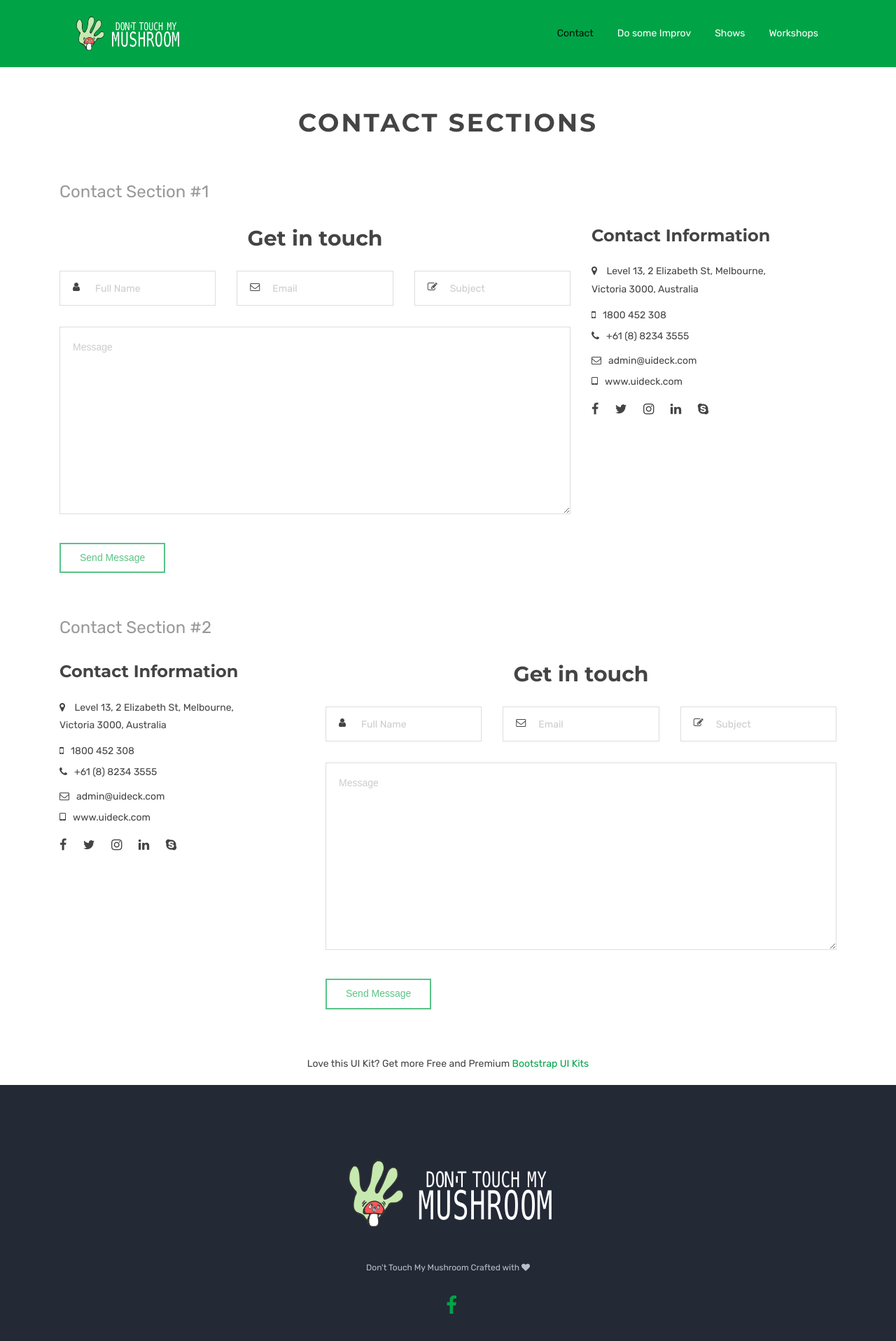
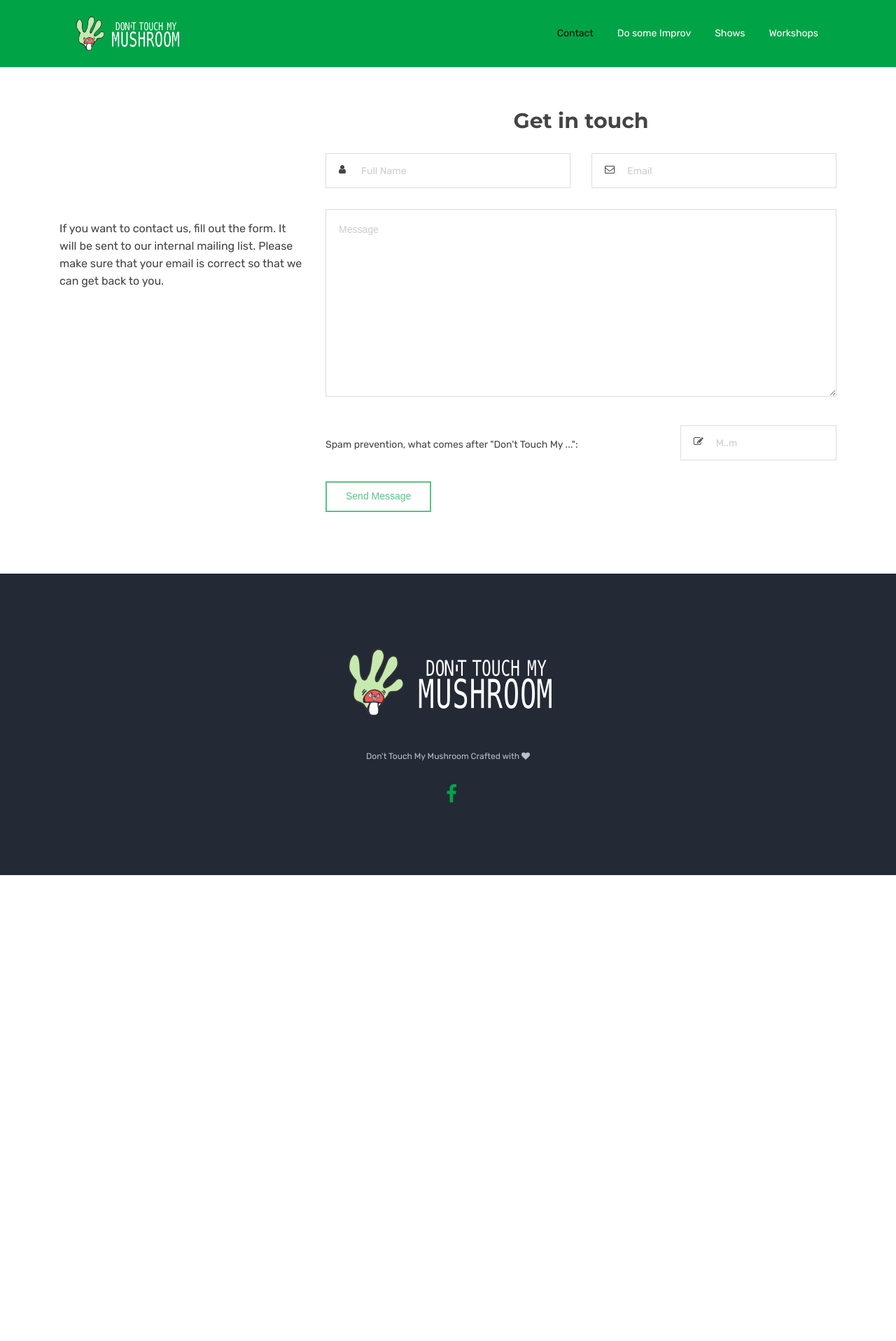
Before and after one commit to dont-touch-my-mushroom/dont-touch-my-mushroom.github.io, a Jekyll site: the page built from contact.html, in a window 1280 px wide. Shown: the top 1917 px of the page at 70% size. Built offline with Jekyll 4.4.1, drawn with Linux system fonts in a browser that asks for light colours.

Commit message:
Fixed contact page.

```diff
--- a/contact.html
+++ b/contact.html
@@ -14,156 +14,38 @@ canonical: https://dont-tou.ch/contact
 ---
 {% include JB/setup %}
 <!-- Content Area Start -->
+
 <div id="content">
   <div class="container">
-        <div class="row">
-          <div class="col-md-12">
-            <div class="page-header-title">
-              <h2 class="heading-title text-center">Contact Sections</h2>
-            </div>
-          </div>
-        </div>
-        <div class="sub-title">
-          <span>Contact Section #1</span>
-        </div>
-        <div class="row">
-          <div class="col-md-8">
-            <h3 class="title-head text-center">Get in touch</h3>
-            <form class="contact-form" data-toggle="validator">
-              <div class="row">
-                <div class="col-sm-4">
-                  <div class="form-group">
-                    <i class="contact-icon fa fa-user"></i>
-                    <input type="text" class="form-control" id="name" placeholder="Full Name" required data-error="Please enter your name">
-                    <div class="help-block with-errors"></div>
-                  </div>
-                </div>
-                <div class="col-sm-4">
-                  <div class="form-group">
-                    <i class="contact-icon fa fa-envelope-o"></i>
-                    <input type="email" class="form-control" id="email" placeholder="Email" required data-error="Please enter your email">
-                    <div class="help-block with-errors"></div>
-                  </div>
-                </div>
-                <div class="col-sm-4">
-                  <div class="form-group">
-                    <i class="contact-icon fa fa-pencil-square-o"></i>
-                    <input type="text" class="form-control" id="subject" placeholder="Subject" required data-error="Please enter your Subject">
-                    <div class="help-block with-errors"></div>
-                  </div>
-                </div>
-                <div class="col-sm-12">
-                  <div class="form-group">
-                    <textarea id="message" rows="8" placeholder="Message" required data-error="Please enter your message"></textarea>
-                    <div class="help-block with-errors"></div>
-                  </div>
-                  <button type="submit" id="form-submit" class="btn btn-common btn-form-submit">Send Message</button>
-                  <div id="msgSubmit" class="h3 text-center hidden"></div>
-                  <div class="clearfix"></div>
-                </div>
-              </div>
-            </form>
-          </div>
-
-          <div class="col-md-4">
-            <h4 class="contact-info-title">Contact Information</h4>
-            <div class="contact-info">
-              <address>
-							<i class="fa fa-map-marker icons cyan-color contact-info-icon"></i>
-							Level 13, 2 Elizabeth St, Melbourne,
-							<br>
-							Victoria 3000, Australia
-						</address>
-              <div class="tel-info">
-                <a href="tel:1800452308"><i class="fa fa-mobile icons cyan-color contact-info-icon"></i>1800 452 308</a>
-                <a href="tel:+61(8)82343555"><i class="fa fa-phone icons cyan-color contact-info-icon"></i>+61 (8) 8234 3555</a>
-              </div>
-              <a href="mailto:hello@spiritapp.com"><i class="fa fa-envelope-o icons cyan-color contact-info-icon"></i>admin@uideck.com</a>
-              <a href="#"><i class="fa fa-tablet icons cyan-color contact-info-icon"></i>www.uideck.com</a>
-              <ul class="social-links">
-                <li>
-                  <a href="#" class="fa fa-facebook"></a>
-                </li>
-                <li>
-                  <a href="#" class="fa fa-twitter"></a>
-                </li>
-                <li>
-                  <a href="#" class="fa fa-instagram"></a>
-                </li>
-                <li>
-                  <a href="#" class="fa fa-linkedin"></a>
-                </li>
-                <li>
-                  <a href="#" class="fa fa-skype"></a>
-                </li>
-              </ul>
-            </div>
-          </div>
-
-        </div>
 
     <div class="mb-60"></div>
-
-        <div class="sub-title">
-          <span>Contact Section #2</span>
-        </div>
-
     <div class="row">
-          <div class="col-md-4">
-            <h4 class="contact-info-title">Contact Information</h4>
-            <div class="contact-info">
-              <address>
-								<i class="fa fa-map-marker icons cyan-color contact-info-icon"></i>
-								Level 13, 2 Elizabeth St, Melbourne,<br>Victoria 3000, Australia
-							</address>
-              <div class="tel-info">
-                <a href="tel:1800452308"><i class="fa fa-mobile icons cyan-color contact-info-icon"></i>1800 452 308</a>
-                <a href="tel:+61(8)82343555"><i class="fa fa-phone icons cyan-color contact-info-icon"></i>+61 (8) 8234 3555</a>
-              </div>
-              <a href="mailto:hello@spiritapp.com"><i class="fa fa-envelope-o icons cyan-color contact-info-icon"></i>admin@uideck.com</a>
-              <a href="#"><i class="fa fa-tablet icons cyan-color contact-info-icon"></i>www.uideck.com</a>
-              <ul class="social-links">
-                <li>
-                  <a href="#" class="fa fa-facebook"></a>
-                </li>
-                <li>
-                  <a href="#" class="fa fa-twitter"></a>
-                </li>
-                <li>
-                  <a href="#" class="fa fa-instagram"></a>
-                </li>
-                <li>
-                  <a href="#" class="fa fa-linkedin"></a>
-                </li>
-                <li>
-                  <a href="#" class="fa fa-skype"></a>
-                </li>
-              </ul>
-            </div>
+      <div class="col-md-4 align-middle">
+        <div class="vertical-flexer"></div>
+        <p class="lead">
+          If you want to contact us, fill out the form. It will be sent
+          to our internal mailing list. Please make sure that your email is
+          correct so that we can get back to you.
+        </p>
+        <div class="vertical-flexer"></div>
       </div>
 
       <div class="col-md-8">
         <h3 class="title-head text-center">Get in touch</h3>
-            <form class="contact-form" data-toggle="validator">
+        <form class="contact-form" data-toggle="validator" method="POST"
+        action="https://script.google.com/macros/s/AKfycbxYFsaI_9Z8sUXlAujdd0YG3mU3y5hutd-VofX8LwpWK4cjx5Y/exec">
         <div class="row">
-                <div class="col-sm-4">
+          <div class="col-sm-6">
             <div class="form-group">
               <i class="contact-icon fa fa-user"></i>
-                    <input type="text" class="form-control" id="name" placeholder="Full Name" required data-error="Please enter your name">
+              <input type="text" class="form-control" id="name" name="name" placeholder="Full Name" required data-error="Please enter your name" maxlength="512">
               <div class="help-block with-errors"></div>
             </div>
           </div>
-                <div class="col-sm-4">
+          <div class="col-sm-6">
             <div class="form-group">
               <i class="contact-icon fa fa-envelope-o"></i>
-                    <input type="email" class="form-control" id="email" placeholder="Email" required data-error="Please enter your email">
-                    <div class="help-block with-errors"></div>
-                  </div>
-                </div>
-                <div class="col-sm-4">
-                  <div class="form-group">
-                    <i class="contact-icon fa fa-pencil-square-o"></i>
-                    <input type="text" class="form-control" id="subject" placeholder="Subject" required data-error="Please enter your Subject">
+              <input type="email" class="form-control" id="email" name="email" placeholder="Email" required data-error="Please enter your email" maxlength="512">
               <div class="help-block with-errors"></div>
             </div>
           </div>
@@ -172,6 +54,29 @@ canonical: https://dont-tou.ch/contact
               <textarea id="message" rows="8" placeholder="Message" required data-error="Please enter your massage"></textarea>
               <div class="help-block with-errors"></div>
             </div>
+          </div>
+
+          <div class="col-sm-12">
+            <div class="form-group">
+              <div class="row">
+                <div class="col-sm-8 align-middle">
+
+                  <div class="vertical-flexer"></div>
+                  <label for="question">
+                    Spam prevention, what comes after "Don't Touch My ...":
+                  </label>
+                  <div class="vertical-flexer"></div>
+                </div>
+                <div class="col-sm-4">
+                  <i class="contact-icon fa fa-pencil-square-o"></i>
+                  <input type="text" class="form-control" id="question" placeholder="M..m" required data-error="Please answer sequrity question" maxlength="128" >
+                  <div class="help-block with-errors"></div>
+                </div>
+              </div>
+            </div>
+          </div>
+          <div class="col-sm-12">
+
             <button type="submit" id="form-submit" class="btn btn-common btn-form-submit">Send Message</button>
             <div id="msgSubmit" class="h3 text-center hidden"></div>
             <div class="clearfix"></div>
@@ -184,5 +89,3 @@ canonical: https://dont-tou.ch/contact
 
   </div>
 </div>
-    <!-- Content Area End -->
-    <div class="text-center">Love this UI Kit? Get more Free and Premium <a href="https://uideck.com/products/category/ui-kits/">Bootstrap UI Kits</a> </div>
--- a/css/custom/custom.scss
+++ b/css/custom/custom.scss
@@ -62,3 +62,7 @@
     color: black;
   }
 }
+
+.align-middle {
+  display: grid;
+}
```
Lines whose indentation alone changed are shown as unchanged.
